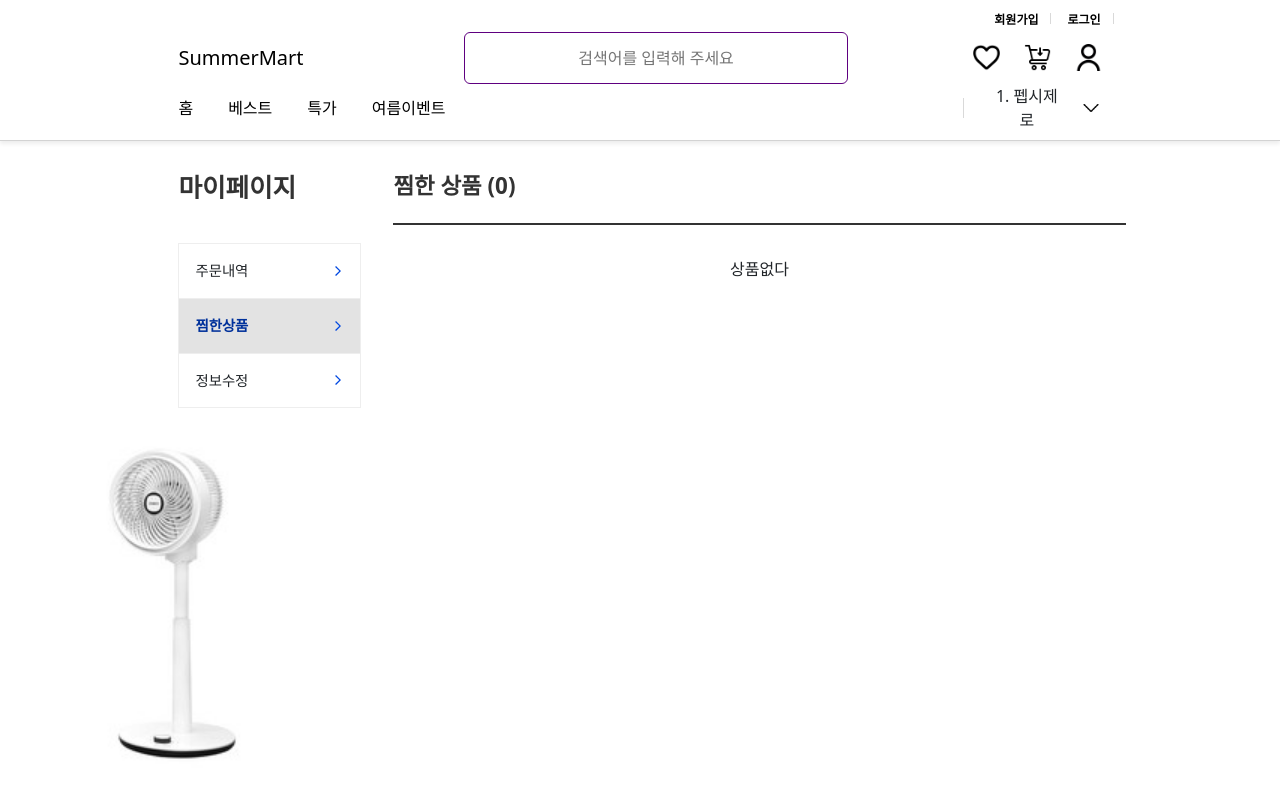
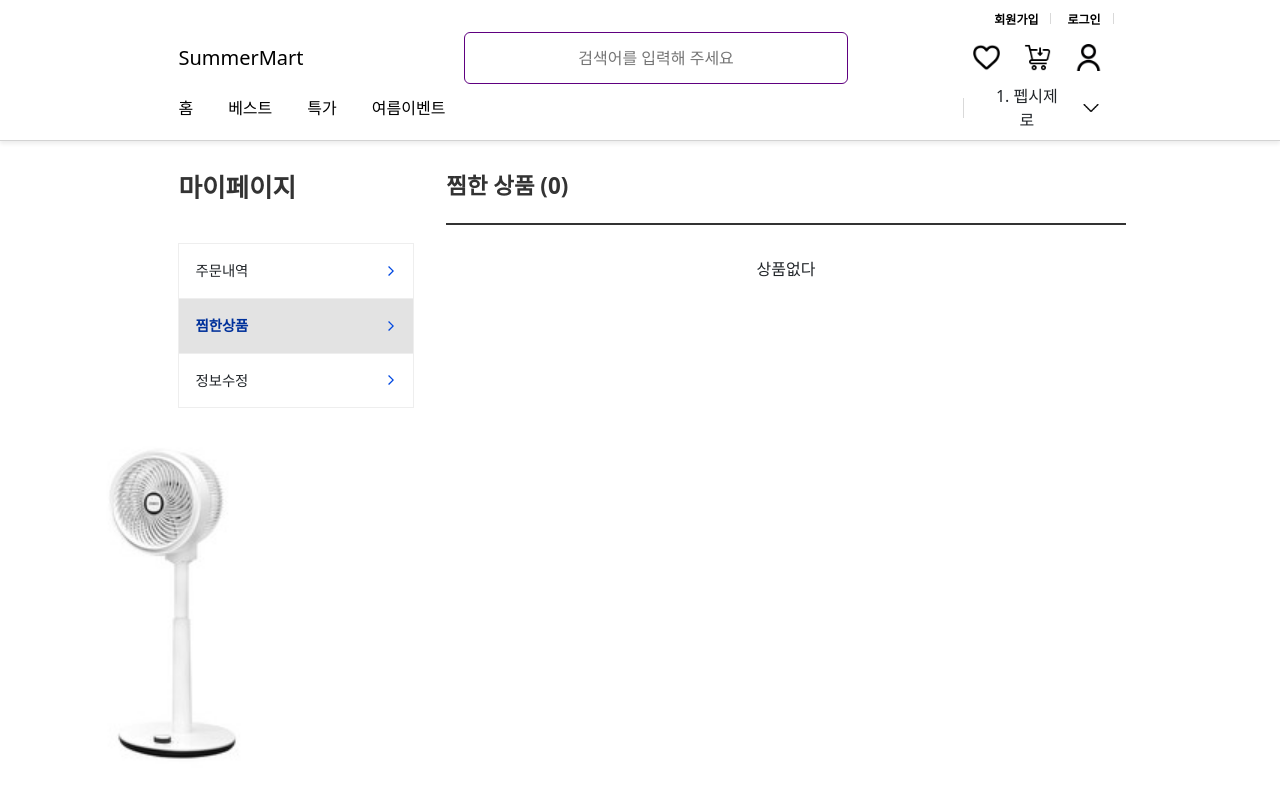
Before and after one commit to chohoon901/final_, a React (Create React App) app: page /mypage/like in a window 1280 px wide. Built offline with nearby package versions, Linux system fonts and the light colour scheme.

Commit message:
Like modify

```diff
--- a/src/route/style/Like.scss
+++ b/src/route/style/Like.scss
@@ -1,6 +1,6 @@
 .myLike {
     margin-left: 2rem;
-    width: 100%;
+    width: 72%;
     display: flex;
     flex-direction: column;
     position: relative;
```
